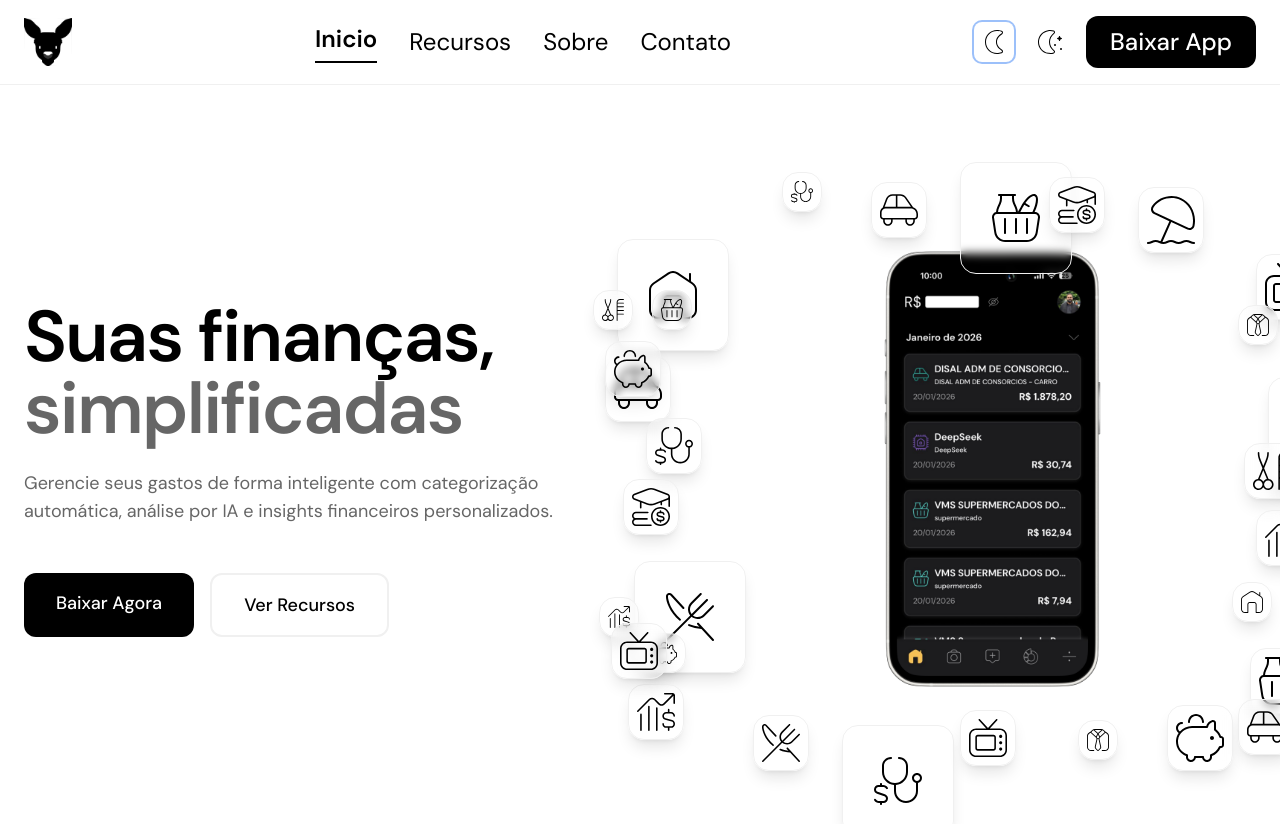
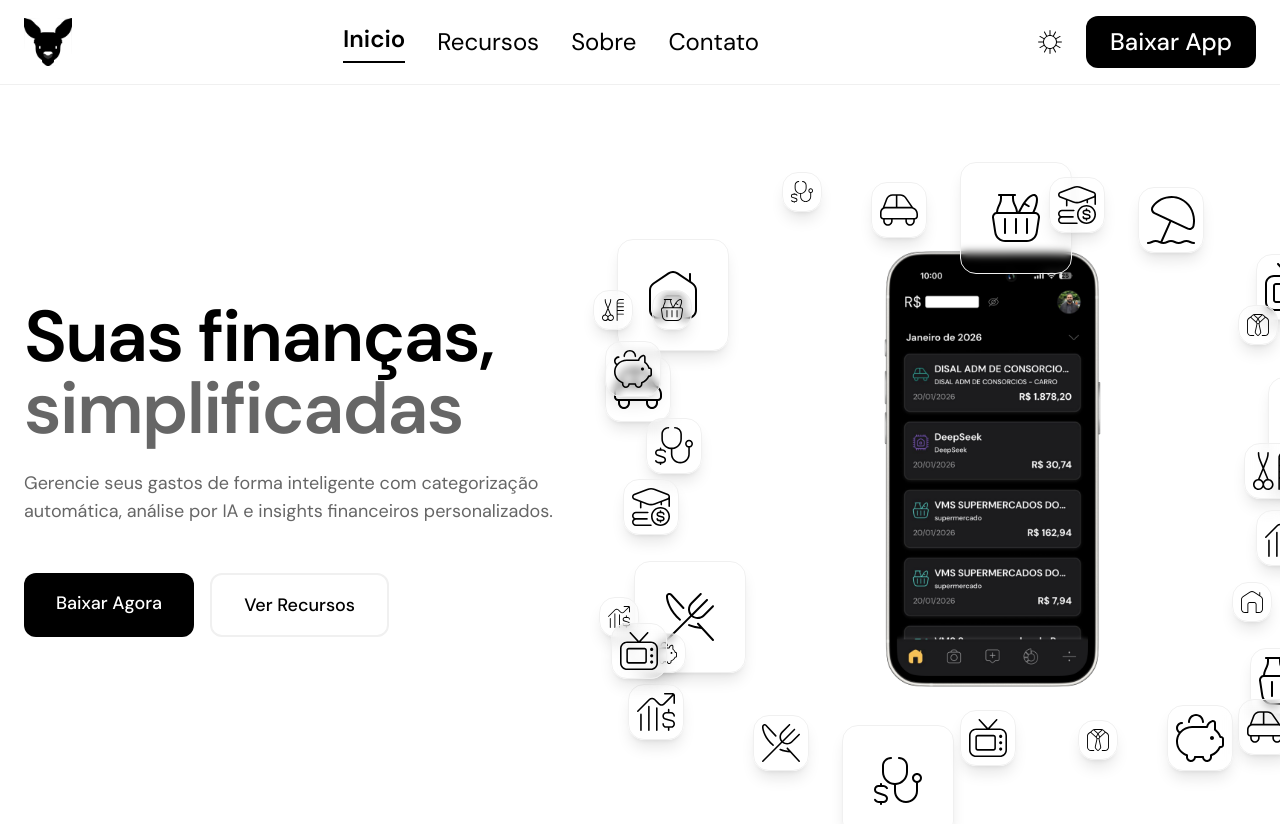
Before and after one commit to italoisvi/pocket-website, a Next.js app: page / in a window 1280 px wide. Shown: the top 824 px of the page. Built offline with nearby package versions, Linux system fonts and the light colour scheme.

Commit message:
Ajustes do sites -  parte 1

```diff
--- a/components/Header.tsx
+++ b/components/Header.tsx
@@ -92,37 +92,42 @@ export default function Header() {
 
           <div className="flex items-center gap-2 md:gap-4">
             {mounted && (
-              <>
-                {/* Botao Light/Dark */}
               <button
-                  onClick={() => setTheme(resolvedTheme === "dark" || theme === "night" ? "light" : "dark")}
-                  className={`p-2 rounded-lg hover:bg-surface transition-colors ${theme !== "night" ? "ring-2 ring-foreground/20" : ""}`}
-                  aria-label="Alternar tema claro/escuro"
+                onClick={() => {
+                  // Ciclo: light -> dark -> night -> light
+                  if (theme === "light" || (theme === "system" && resolvedTheme === "light")) {
+                    setTheme("dark");
+                  } else if (theme === "dark" || (theme === "system" && resolvedTheme === "dark")) {
+                    setTheme("night");
+                  } else {
+                    setTheme("light");
+                  }
+                }}
+                className="p-2 rounded-lg hover:bg-surface transition-colors"
+                aria-label="Alternar tema"
               >
-                  {resolvedTheme === "dark" || theme === "night" ? (
+                {/* Icone do Sol - Modo Claro */}
+                {(theme === "light" || (theme === "system" && resolvedTheme === "light")) && (
                   <svg className="w-6 h-6" fill="currentColor" viewBox="0 0 24 24" xmlns="http://www.w3.org/2000/svg">
                     <path d="m23.5,11.5h-4.525c-.062-.865-.28-1.686-.629-2.436l3.961-2.19c.241-.134.329-.438.195-.68-.134-.242-.439-.327-.68-.195l-3.959,2.19c-.534-.818-1.232-1.517-2.05-2.05l2.189-3.96c.134-.242.046-.546-.196-.68-.242-.132-.546-.047-.679.195l-2.19,3.961c-.751-.349-1.571-.568-2.437-.629V.5c0-.276-.224-.5-.5-.5s-.5.224-.5.5v4.525c-.865.062-1.686.28-2.437.629l-2.19-3.961c-.133-.241-.436-.329-.679-.195-.242.134-.33.438-.196.68l2.189,3.96c-.818.534-1.517,1.232-2.05,2.05l-3.959-2.19c-.244-.132-.546-.047-.68.195s-.046.546.195.68l3.961,2.19c-.349.751-.568,1.571-.629,2.436H.5c-.276,0-.5.224-.5.5s.224.5.5.5h4.525c.062.865.28,1.686.629,2.436l-3.961,2.19c-.241.134-.329.438-.195.68.091.165.262.258.438.258.082,0,.165-.021.242-.062l3.959-2.19c.534.818,1.232,1.517,2.05,2.05l-2.189,3.96c-.134.242-.046.546.196.68.077.042.159.062.241.062.176,0,.347-.093.438-.258l2.19-3.961c.751.349,1.571.568,2.437.629v4.525c0,.276.224.5.5.5s.5-.224.5-.5v-4.525c.865-.062,1.686-.28,2.437-.629l2.19,3.961c.091.165.262.258.438.258.082,0,.165-.021.241-.062.242-.134.33-.438.196-.68l-2.189-3.96c.818-.534,1.516-1.232,2.05-2.05l3.959,2.19c.077.042.16.062.242.062.176,0,.347-.093.438-.258.134-.242.046-.546-.195-.68l-3.961-2.19c.349-.751.568-1.571.629-2.436h4.525c.276,0,.5-.224.5-.5s-.224-.5-.5-.5Zm-11.5,6.5c-3.309,0-6-2.691-6-6s2.691-6,6-6,6,2.691,6,6-2.691,6-6,6Z"/>
                   </svg>
-                  ) : (
+                )}
+                {/* Icone da Lua - Modo Escuro */}
+                {(theme === "dark" || (theme === "system" && resolvedTheme === "dark")) && (
                   <svg className="w-6 h-6" fill="currentColor" viewBox="0 0 24 24" xmlns="http://www.w3.org/2000/svg">
                     <path d="m20.199,19.831c-2.74-1.966-5.199-4.045-5.199-7.831s2.459-5.865,5.199-7.831c.588-.422.881-1.105.783-1.829-.099-.732-.589-1.347-1.28-1.603-1.367-.507-3.396-.737-4.702-.737C8.271,0,3,5.271,3,12s5.271,12,12,12c1.306,0,3.335-.23,4.702-.737.691-.256,1.182-.87,1.28-1.603.098-.724-.195-1.407-.783-1.829Zm-.208,1.695c-.05.371-.288.67-.637.799-1.251.464-3.134.675-4.354.675-6.168,0-11-4.832-11-11S8.832,1,15,1c1.22,0,3.103.211,4.354.675.349.129.587.428.637.799.047.351-.093.681-.375.883-2.841,2.039-5.616,4.387-5.616,8.644s2.774,6.604,5.616,8.644c.282.202.422.532.375.883Z"/>
                   </svg>
                 )}
-                </button>
-                {/* Botao Night Mode */}
-                <button
-                  onClick={() => setTheme(theme === "night" ? "dark" : "night")}
-                  className={`p-2 rounded-lg hover:bg-surface transition-colors ${theme === "night" ? "ring-2 ring-foreground/20 bg-surface" : ""}`}
-                  aria-label="Alternar modo noturno"
-                >
+                {/* Icone Lua com Estrelas - Modo Noturno */}
+                {theme === "night" && (
                   <svg className="w-6 h-6" fill="currentColor" viewBox="0 0 24 24" xmlns="http://www.w3.org/2000/svg">
                     <path d="M12,12c0-3.146,1.446-5.925,4.421-8.494,.47-.405,.679-1.014,.562-1.628-.118-.614-.538-1.101-1.124-1.303C14.22,.01,12.008-.153,10.083,.152,4.827,.987,.613,5.432,.066,10.723c-.657,6.352,3.744,12.117,10.017,13.125,.656,.105,1.321,.15,1.999,.153,1.362,0,2.701-.204,3.777-.576,.585-.202,1.005-.689,1.124-1.303,.118-.614-.092-1.223-.562-1.628-2.975-2.569-4.421-5.347-4.421-8.494Zm3.533,10.479c-.975,.336-2.197,.521-3.453,.521-.62-.005-1.235-.043-1.839-.14C4.491,21.937,.458,16.65,1.061,10.826,1.562,5.978,5.423,1.904,10.24,1.14c.597-.095,1.223-.141,1.847-.141,1.23,0,2.456,.179,3.446,.521,.243,.084,.418,.288,.467,.546,.05,.259-.037,.514-.232,.683-3.208,2.77-4.768,5.796-4.768,9.25s1.56,6.48,4.768,9.25c.195,.169,.282,.424,.232,.683-.049,.258-.224,.462-.467,.546Z"/>
                     <circle cx="17" cy="15" r="1"/>
                     <circle cx="23" cy="19" r="1"/>
                     <path d="M23.658,8.974c.204-.068,.342-.259,.342-.474s-.138-.406-.342-.474l-1.263-.421-.421-1.263c-.136-.408-.812-.408-.948,0l-.419,1.257-1.256,.393c-.205,.064-.347,.252-.351,.468s.13,.409,.333,.48l1.27,.449,.423,1.269c.068,.204,.259,.342,.474,.342s.406-.138,.474-.342l.421-1.263,1.263-.421Z"/>
                   </svg>
+                )}
               </button>
-              </>
             )}
 
             <a
```
Lines whose indentation alone changed are shown as unchanged.
